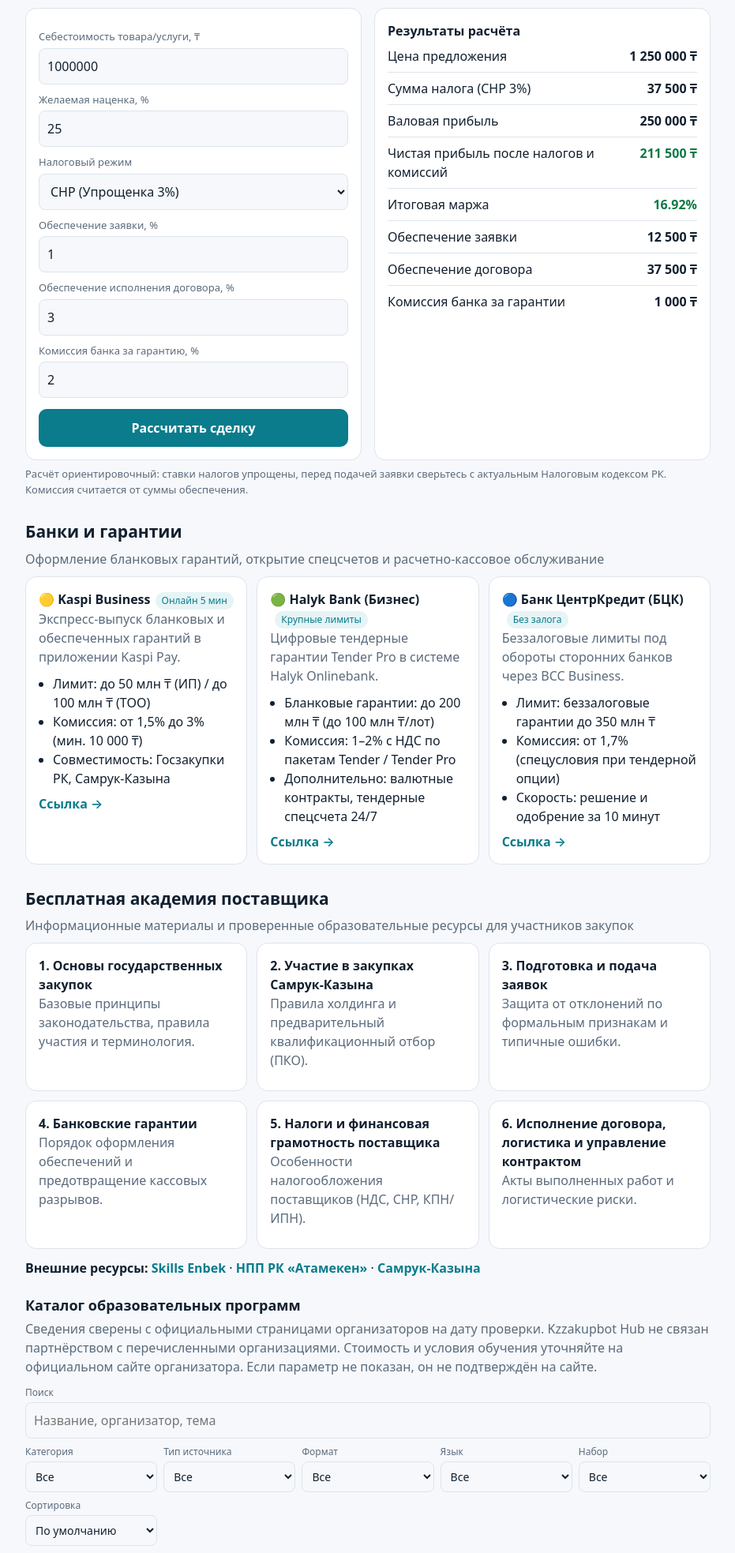
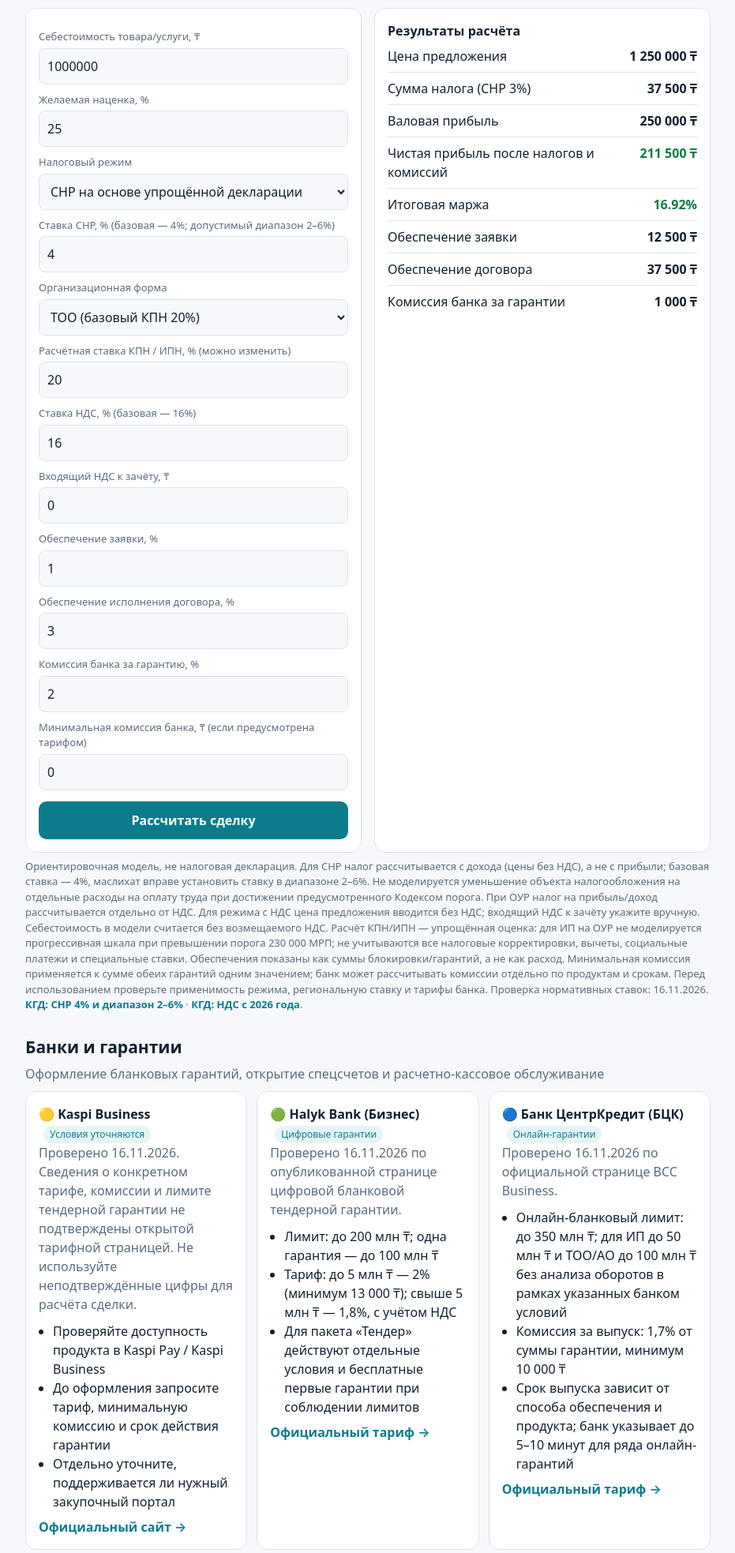
Before and after one commit to Sinbad77x/Kzzakupbot--Hub., a Flask app: page / in a window 1280 px wide. Shown: the part 492-2459 px from the top of the page at 79% size, without its empty margins (174-1105 px from the left). Run offline with Flask 3, Linux system fonts and the light colour scheme.

Commit message:
Add files via upload

```diff
--- a/templates/index.html
+++ b/templates/index.html
@@ -35,36 +35,53 @@
 <label for="mk">Желаемая наценка, %</label><input id="mk" type="number" inputmode="decimal" value="25">
 <label for="tax">Налоговый режим</label>
 <select id="tax">
-<option value="snr">СНР (Упрощенка 3%)</option>
-<option value="vat">Общий (с НДС 12%)</option>
-<option value="novat">Без НДС / Общеустановленный</option>
+<option value="snr">СНР на основе упрощённой декларации</option>
+<option value="vat">ОУР — плательщик НДС</option>
+<option value="novat">ОУР — без НДС</option>
 </select>
-<label for="bid">Обеспечение заявки, %</label><input id="bid" type="number" inputmode="decimal" value="1">
-<label for="ctr">Обеспечение исполнения договора, %</label><input id="ctr" type="number" inputmode="decimal" value="3">
-<label for="fee">Комиссия банка за гарантию, %</label><input id="fee" type="number" inputmode="decimal" value="2">
+<div id="snrFields">
+<label for="snrRate">Ставка СНР, % (базовая — 4%; допустимый диапазон 2–6%)</label>
+<input id="snrRate" type="number" inputmode="decimal" min="2" max="6" step="0.1" value="4">
+</div>
+<div id="generalFields">
+<label for="legalForm">Организационная форма</label>
+<select id="legalForm"><option value="too">ТОО (базовый КПН 20%)</option><option value="ip">ИП (базовый ИПН 10% в пределах порога)</option></select>
+<label for="incomeRate">Расчётная ставка КПН / ИПН, % (можно изменить)</label>
+<input id="incomeRate" type="number" inputmode="decimal" min="0" max="100" step="0.1" value="20">
+</div>
+<div id="vatFields">
+<label for="vatRate">Ставка НДС, % (базовая — 16%)</label>
+<input id="vatRate" type="number" inputmode="decimal" min="0" max="100" step="0.1" value="16">
+<label for="inputVat">Входящий НДС к зачёту, ₸</label>
+<input id="inputVat" type="number" inputmode="decimal" min="0" value="0">
+</div>
+<label for="bid">Обеспечение заявки, %</label><input id="bid" type="number" inputmode="decimal" min="0" step="0.01" value="1">
+<label for="ctr">Обеспечение исполнения договора, %</label><input id="ctr" type="number" inputmode="decimal" min="0" step="0.01" value="3">
+<label for="fee">Комиссия банка за гарантию, %</label><input id="fee" type="number" inputmode="decimal" min="0" step="0.01" value="2">
+<label for="minFee">Минимальная комиссия банка, ₸ (если предусмотрена тарифом)</label><input id="minFee" type="number" inputmode="decimal" min="0" value="0">
 <button id="go" type="button">Рассчитать сделку</button>
 </div>
 <div class="card" id="res" aria-live="polite"></div>
 </div>
-<p class="mut" style="margin-top:8px;font-size:13px">Расчёт ориентировочный: ставки налогов упрощены, перед подачей заявки сверьтесь с актуальным Налоговым кодексом РК. Комиссия считается от суммы обеспечения.</p>
+<p class="mut" style="margin-top:8px;font-size:13px">Ориентировочная модель, не налоговая декларация. Для СНР налог рассчитывается с дохода (цены без НДС), а не с прибыли; базовая ставка — 4%, маслихат вправе установить ставку в диапазоне 2–6%. Не моделируется уменьшение объекта налогообложения на отдельные расходы на оплату труда при достижении предусмотренного Кодексом порога. При ОУР налог на прибыль/доход рассчитывается отдельно от НДС. Для режима с НДС цена предложения вводится без НДС; входящий НДС к зачёту укажите вручную. Себестоимость в модели считается без возмещаемого НДС. Расчёт КПН/ИПН — упрощённая оценка: для ИП на ОУР не моделируется прогрессивная шкала при превышении порога 230 000 МРП; не учитываются все налоговые корректировки, вычеты, социальные платежи и специальные ставки. Обеспечения показаны как суммы блокировки/гарантий, а не как расход. Минимальная комиссия применяется к сумме обеих гарантий одним значением; банк может рассчитывать комиссии отдельно по продуктам и срокам. Перед использованием проверьте применимость режима, региональную ставку и тарифы банка. Проверка нормативных ставок: 16.11.2026. <a class="link" href="https://www.gov.kz/org/kgd-vko/press/news/details/1288957?lang=ru" target="_blank" rel="noopener">КГД: СНР 4% и диапазон 2–6%</a> · <a class="link" href="https://www.gov.kz/org/kgd-abay/press/news/details/1115507?lang=ru" target="_blank" rel="noopener">КГД: НДС с 2026 года</a>.</p>
 </section>
 
 <section id="banks">
 <h2>Банки и гарантии</h2>
 <p class="mut">Оформление бланковых гарантий, открытие спецсчетов и расчетно-кассовое обслуживание</p>
 <div class="grid">
-<div class="card"><b>🟡 Kaspi Business</b><span class="badge">Онлайн 5 мин</span>
-<p class="mut">Экспресс-выпуск бланковых и обеспеченных гарантий в приложении Kaspi Pay.</p>
-<ul><li>Лимит: до 50 млн ₸ (ИП) / до 100 млн ₸ (ТОО)</li><li>Комиссия: от 1,5% до 3% (мин. 10 000 ₸)</li><li>Совместимость: Госзакупки РК, Самрук-Казына</li></ul>
-<a class="link" href="https://kaspi.kz/business" target="_blank" rel="noopener">Ссылка →</a></div>
-<div class="card"><b>🟢 Halyk Bank (Бизнес)</b><span class="badge">Крупные лимиты</span>
-<p class="mut">Цифровые тендерные гарантии Tender Pro в системе Halyk Onlinebank.</p>
-<ul><li>Бланковые гарантии: до 200 млн ₸ (до 100 млн ₸/лот)</li><li>Комиссия: 1–2% с НДС по пакетам Tender / Tender Pro</li><li>Дополнительно: валютные контракты, тендерные спецсчета 24/7</li></ul>
-<a class="link" href="https://halykbank.kz/" target="_blank" rel="noopener">Ссылка →</a></div>
-<div class="card"><b>🔵 Банк ЦентрКредит (БЦК)</b><span class="badge">Без залога</span>
-<p class="mut">Беззалоговые лимиты под обороты сторонних банков через BCC Business.</p>
-<ul><li>Лимит: беззалоговые гарантии до 350 млн ₸</li><li>Комиссия: от 1,7% (спецусловия при тендерной опции)</li><li>Скорость: решение и одобрение за 10 минут</li></ul>
-<a class="link" href="https://bcc.kz/" target="_blank" rel="noopener">Ссылка →</a></div>
+<div class="card"><b>🟡 Kaspi Business</b><span class="badge">Условия уточняются</span>
+<p class="mut">Проверено 16.11.2026. Сведения о конкретном тарифе, комиссии и лимите тендерной гарантии не подтверждены открытой тарифной страницей. Не используйте неподтверждённые цифры для расчёта сделки.</p>
+<ul><li>Проверяйте доступность продукта в Kaspi Pay / Kaspi Business</li><li>До оформления запросите тариф, минимальную комиссию и срок действия гарантии</li><li>Отдельно уточните, поддерживается ли нужный закупочный портал</li></ul>
+<a class="link" href="https://kaspi.kz/business" target="_blank" rel="noopener">Официальный сайт →</a></div>
+<div class="card"><b>🟢 Halyk Bank (Бизнес)</b><span class="badge">Цифровые гарантии</span>
+<p class="mut">Проверено 16.11.2026 по опубликованной странице цифровой бланковой тендерной гарантии.</p>
+<ul><li>Лимит: до 200 млн ₸; одна гарантия — до 100 млн ₸</li><li>Тариф: до 5 млн ₸ — 2% (минимум 13 000 ₸); свыше 5 млн ₸ — 1,8%, с учётом НДС</li><li>Для пакета «Тендер» действуют отдельные условия и бесплатные первые гарантии при соблюдении лимитов</li></ul>
+<a class="link" href="https://halykbank.kz/business/garanty/tendernaya-garantiya" target="_blank" rel="noopener">Официальный тариф →</a></div>
+<div class="card"><b>🔵 Банк ЦентрКредит (БЦК)</b><span class="badge">Онлайн-гарантии</span>
+<p class="mut">Проверено 16.11.2026 по официальной странице BCC Business.</p>
+<ul><li>Онлайн-бланковый лимит: до 350 млн ₸; для ИП до 50 млн ₸ и ТОО/АО до 100 млн ₸ без анализа оборотов в рамках указанных банком условий</li><li>Комиссия за выпуск: 1,7% от суммы гарантии, минимум 10 000 ₸</li><li>Срок выпуска зависит от способа обеспечения и продукта; банк указывает до 5–10 минут для ряда онлайн-гарантий</li></ul>
+<a class="link" href="https://www.bcc.kz/business/loans/tender-guarantees/" target="_blank" rel="noopener">Официальный тариф →</a></div>
 </div>
 </section>
 
```
